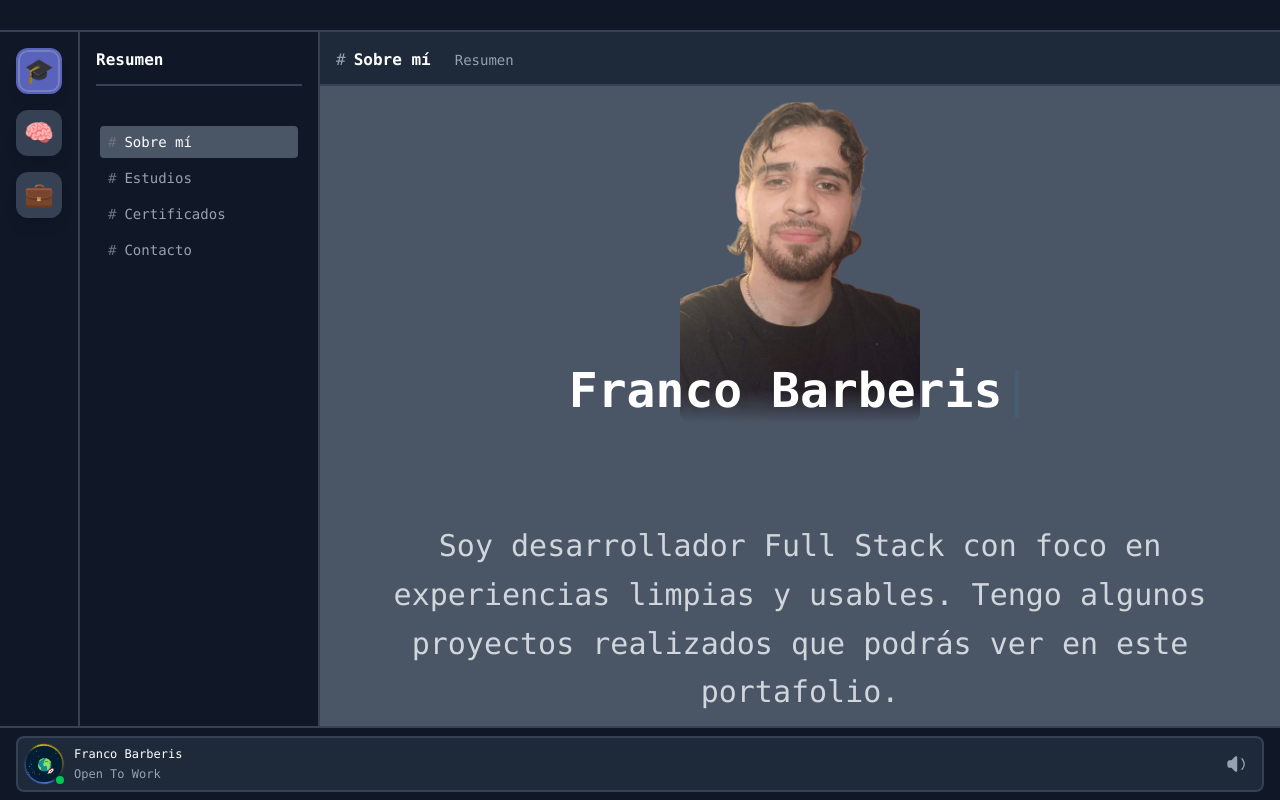
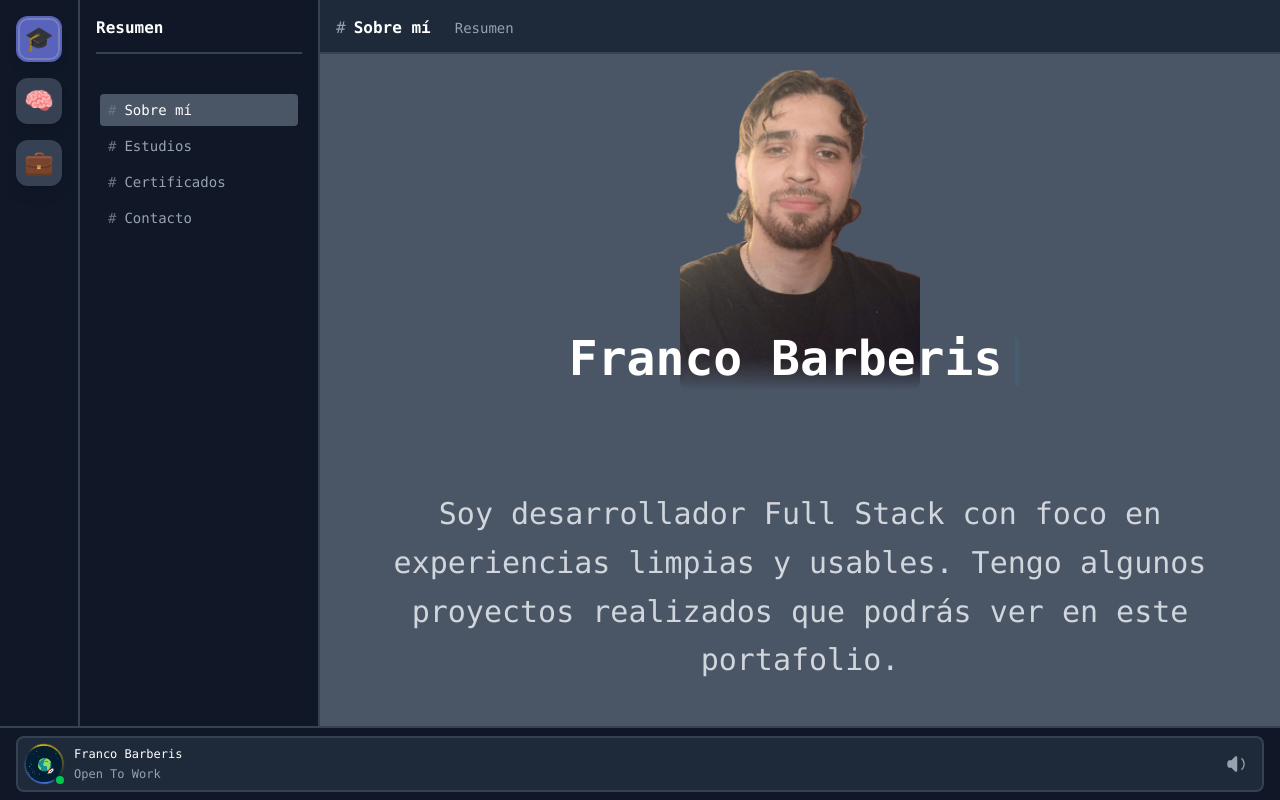
Before and after one commit to FrancoBarberis/Portfolio-Franco, a React (Vite) app: page /resumen/sobre-mi in a window 1280 px wide. Built offline with nearby package versions, Linux system fonts and the light colour scheme.

Commit message:
Layout y active server effect

```diff
--- a/src/layout/DiscordWindow.jsx
+++ b/src/layout/DiscordWindow.jsx
@@ -22,8 +22,6 @@ function DiscordWindow({
 
   return (
   <div className="h-screen min-h-0 w-full bg-gray-800 text-white flex flex-col overflow-visible font-mono">
-      {/* Barra de título vacía - solo en desktop/tablet */}
-  <div className="hidden md:block bg-gray-900 h-6 md:h-8 border-b-2 border-gray-700 flex-shrink-0" />
 
   {/* Contenido principal */}
   <div className="flex-1 min-h-0 flex overflow-hidden w-full">
--- a/src/pages/Poketris.jsx
+++ b/src/pages/Poketris.jsx
@@ -1,8 +1,8 @@
 import TBurgerLabsPicture from "../assets/TBurgerLabs.png";
 export default function Poketris() {
   return (
-    <div className="flex flex-col items-center justify-center space-y-4 max-w-4xl mx-auto px-4">
-      <div className="flex flex-col w-full max-w-2xl gap-4">
+  <div className="flex flex-col items-center justify-center space-y-4 max-w-4xl mx-auto px-4">
+  <div className="flex flex-col w-full max-w-2xl gap-4">
         {/* Imagen del proyecto con borde interno animado (igual que TburgerLabs) */}
         <div className="bg-gradient-to-br from-gray-700 via-gray-600 to-gray-800 rounded-lg overflow-hidden shadow-xl relative cursor-pointer h-64 md:h-80 flex items-center justify-center group animated-inner-border">
           <img
@@ -46,7 +46,7 @@ export default function Poketris() {
             Pokétris - Juego de Tetris
           </h3>
           <p className="mb-4 text-gray-300 text-left text-sm md:text-base">
-            El clásico tetris, con un giro inesperado. Se juega horizontalmente, e incorpora la captura de Pokémon, cambiando puntos por Pokéballs. Los sprites y stats se obtienen de la PokéAPI. Desarrollado con React, <strong> React y Firestore Database</strong>.
+            El clásico tetris, con un giro inesperado. Se juega horizontalmente, e incorpora la captura de Pokémon, cambiando puntos por Pokéballs. Los sprites y stats se obtienen de la PokéAPI. Desarrollado con <strong> React y Firestore Database</strong>.
           </p>
           <h4 className="font-semibold mb-3 text-white text-left">Características:</h4>
           <ul className="list-disc pl-4 text-gray-300 space-y-1 mb-4 text-left text-sm md:text-base">
```
